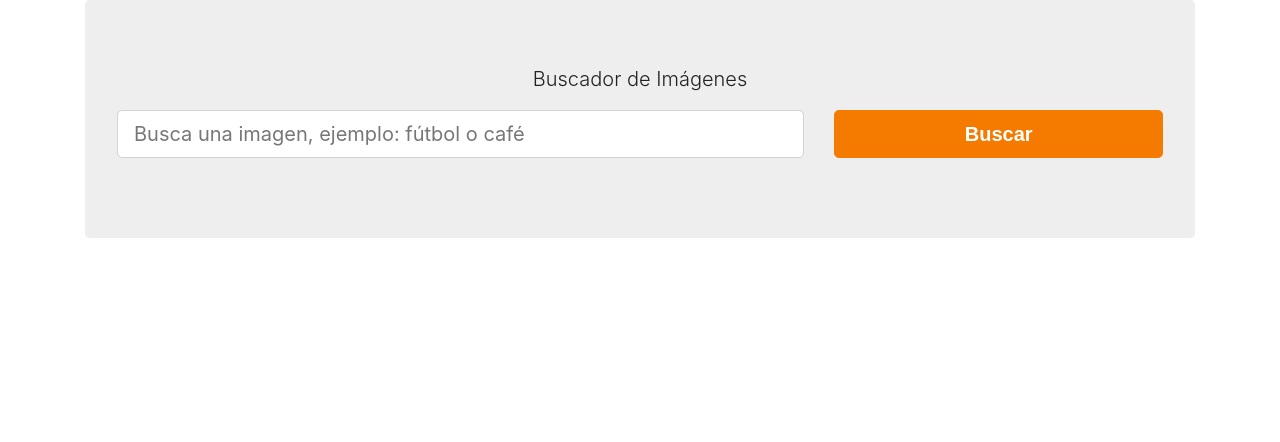
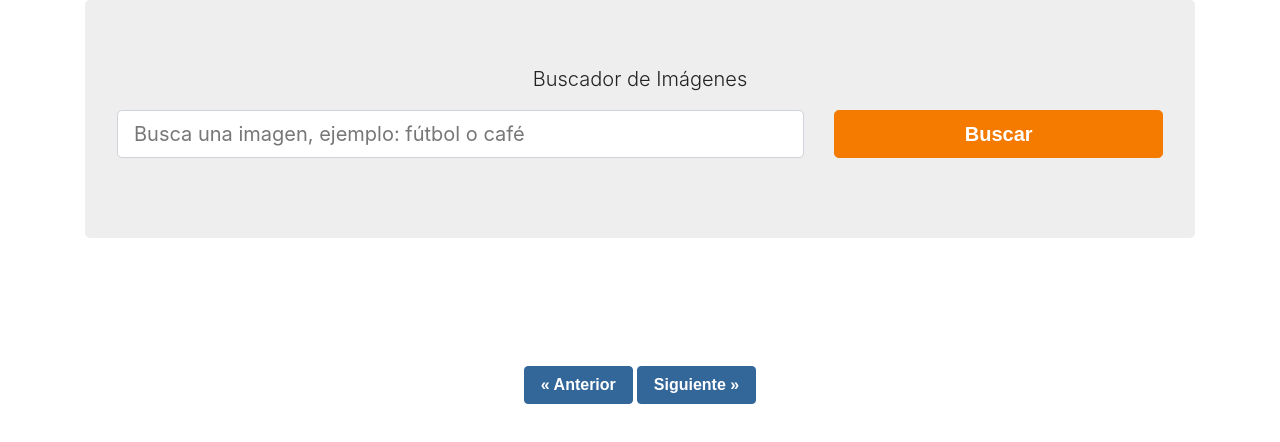
Before and after one commit to tinchobecchio/pixabay_react, a React (Create React App) app: page / in a window 1280 px wide. Shown: the top 442 px of the page. Built offline with nearby package versions, Linux system fonts and the light colour scheme; a web font is replaced by a local one.

Commit message:
calculando los paginadores

```diff
--- a/src/App.js
+++ b/src/App.js
@@ -33,6 +33,23 @@
 
   },[busqueda])
 
+  // definir la pagina anterior
+
+  const paginaAnterior = () => {
+    const nuevaPaginaActual = paginaactual - 1
+
+    if(nuevaPaginaActual === 0) return
+
+    guardarPaginaActual(nuevaPaginaActual);
+  }
+// definir la pagina siguiente
+  const paginaSiguiente = () => {
+    const nuevaPaginaActual = paginaactual + 1
+
+    if(nuevaPaginaActual > totalpaginas) return
+
+    guardarPaginaActual(nuevaPaginaActual);
+  }
 
 
 
@@ -49,6 +66,19 @@
         <ListadoImagenes
           imagenes={imagenes}
         />
+
+        <button
+          type="button"
+          className='btn btn-info mr-1'
+          onClick={paginaAnterior}
+        >&laquo; Anterior </button>
+
+        <button
+          type="button"
+          className='btn btn-info'
+          onClick={paginaSiguiente}
+        >Siguiente &raquo;</button>
+
       </div>
     </div>
   );
```
